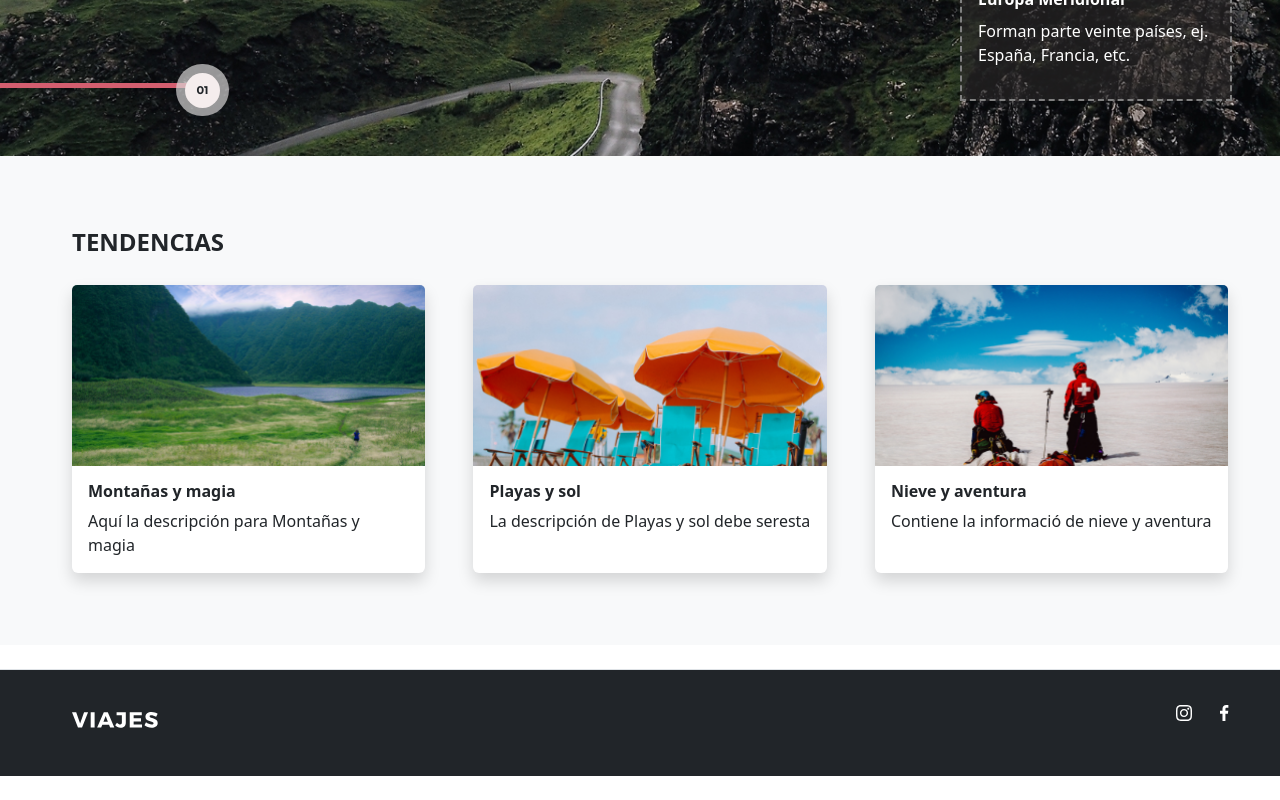
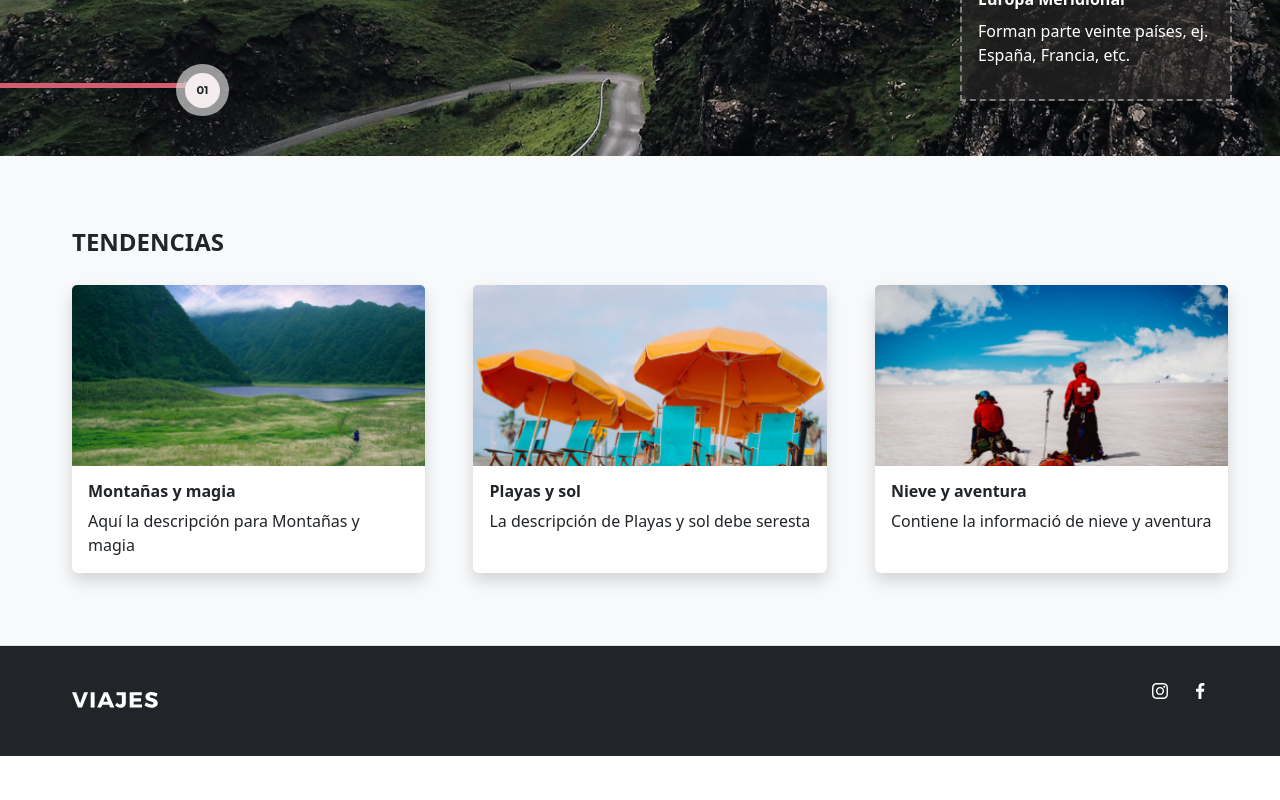
Before and after one commit to Liliani-mg/Aenima-frontend-test, a React (Vite) app: page / in a window 1280 px wide. Shown: the part 510-1310 px from the top of the page. After the commit the page ends 1266 px from the top, so only its background shows below. Built offline with nearby package versions, Linux system fonts and the light colour scheme.

Commit message:
fix Footer styles margin

```diff
--- a/src/components/Footer.jsx
+++ b/src/components/Footer.jsx
@@ -1,14 +1,18 @@
 import React from "react";
+import { useMediaQuery } from "react-responsive";
 
 function Footer() {
+
+  const isMobile = useMediaQuery({ query: "(max-width: 900px)" });
+
   return (
-    <footer class="d-flex flex-wrap justify-content-between align-items-center  my-4 border-top bg-dark pt-4 p-5 ">
-      <div class="col-md-2 d-flex align-items-center ms-4 mt-0 mb-0">
+    <footer class={isMobile?"d-flex flex-wrap justify-content-between align-items-center border-top bg-dark px-2 py-2 ":"d-flex flex-wrap justify-content-between align-items-center border-top bg-dark pt-4 p-5 "}>
+      <div class="col-md-2 d-flex align-items-center ms-4 mt-1 mb-0 ">
         <span class="mb-2 mt-3 me-2 mb-md-0 text-muted text-decoration-none lh-1">
           <img src="src\assets\logo\logo_02.png" alt="" />
         </span>
       </div>
-      <div class="ms-5 mt-0 mb-0">
+      <div class="my-1 mx-4">
         <ul class="nav  justify-content-end list-unstyled d-flex flex-row">
           <li class="ms-2 p-3 pt-0 pb-0">
             <img src="src\assets\iconos\instagram.png" alt="instagram" />
```
